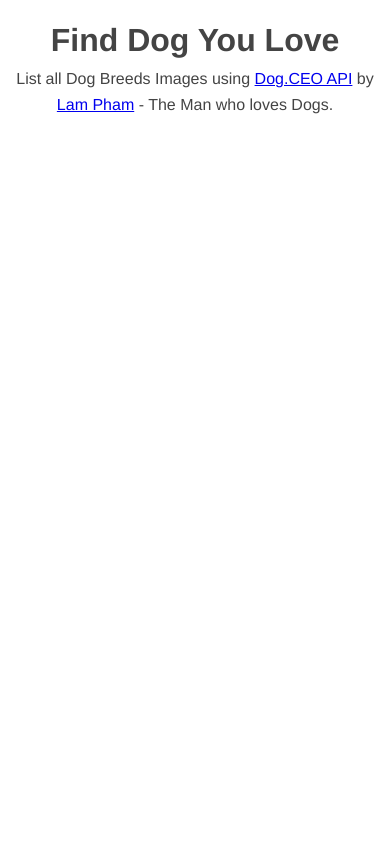
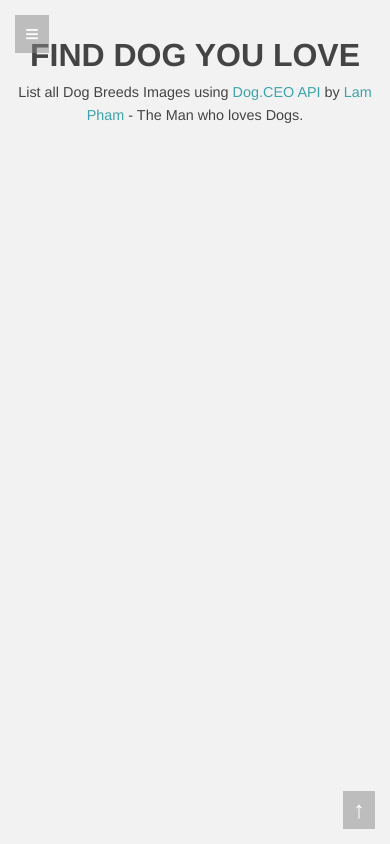
Before and after one commit to completejavascript/find-dog-you-love, a plain HTML site: page index.html in a window 390 px wide. Drawn offline with nearby package versions, Linux system fonts and the light colour scheme; no server answers.

Commit message:
Update main.css

```diff
--- a/main.css
+++ b/main.css
@@ -13,6 +13,25 @@
 body {
   color: #444;
   font: normal normal normal 1rem/1.6 Nunito Sans, Helvetica, Arial, sans-serif;
+  background-color: #f2f2f2;
+}
+
+a {
+  color: #3da4ab;
+  text-decoration: none;
+  transition: all 0.35s ease-in-out;
+  -o-transition: all 0.35s ease-in-out;
+  -ms-transition: all 0.35s ease-in-out;
+  -moz-transition: all 0.35s ease-in-out;
+  -webkit-transition: all 0.35s ease-in-out;
+}
+
+a:hover {
+  color: #0e9aa7;
+}
+
+h1 {
+  text-transform: uppercase;
 }
 
 .my-transition {
@@ -26,6 +45,8 @@ body {
 /* Header */
 
 header {
+  padding-top: 15px;
+  padding-bottom: 15px;
   text-align: center;
 }
 
@@ -35,12 +56,14 @@ header {
 
 nav {
   position: fixed;
+  background-color: inherit;
   top: 0;
   left: 0;
   width: var(--side-bar-width);
   height: 100%;
   padding: 15px;
   border-right: 1px solid #aaa;
+  z-index: 1001;
 }
 
 nav h2 {
@@ -61,7 +84,7 @@ nav .breed {
 }
 
 nav .sub-breed {
-  padding: 5px 0px 5px 10px;
+  padding: 5px 0px 5px 25px;
 }
 
 nav .breed:hover,
@@ -117,11 +140,36 @@ nav .sub-list.responsive {
   max-height: 0;
 }
 
+nav .btn {
+  position: fixed;
+  display: inline-block;
+  font-size: 1.5rem;
+  color: #fff;
+  background-color: rgba(136, 136, 136, 0.5);
+  padding: 0px 10px;
+  margin: 0;
+  cursor: pointer;
+}
+
+nav .collapse-menu {
+  opacity: 0;
+  top: 15px;
+  left: 15px;
+  z-index: 1002;
+}
+
+nav .scroll-to-top {
+  bottom: 15px;
+  right: 15px;
+  z-index: 1003;
+}
+
 /* Navigation Bar */
 
 .main-app {
   margin-left: var(--side-bar-width);
   padding: 15px;
+  z-index: 100;
 }
 
 /* Main - show breed images */
@@ -145,6 +193,15 @@ main .grid-wrap .cell {
 main .grid-wrap .cell img {
   width: 100%;
   height: auto;
+  opacity: 0;
+}
+
+main .grid-wrap .cell img.loaded {
+  opacity: 1;
+}
+
+main .grid-wrap .cell img:hover {
+  transform: scale(1.1);
 }
 
 /* Main - show breed images */
@@ -170,11 +227,23 @@ main .grid-wrap .cell img {
   main .grid-wrap .cell {
     width: 100%;
   }
+  .main-app {
+    margin-left: 0;
+  }
+  .sub-title {
+    font-size: 0.9rem;
+  }
   nav {
     left: calc(-1 * var(--side-bar-width));
   }
-  .main-app {
-    margin-left: 0;
+  nav.show {
+    left: 0;
+  }
+  nav .collapse-menu {
+    opacity: 1;
+  }
+  nav.show .collapse-menu {
+    left: calc(var(--side-bar-width) + 15px);
   }
 }
 
```
